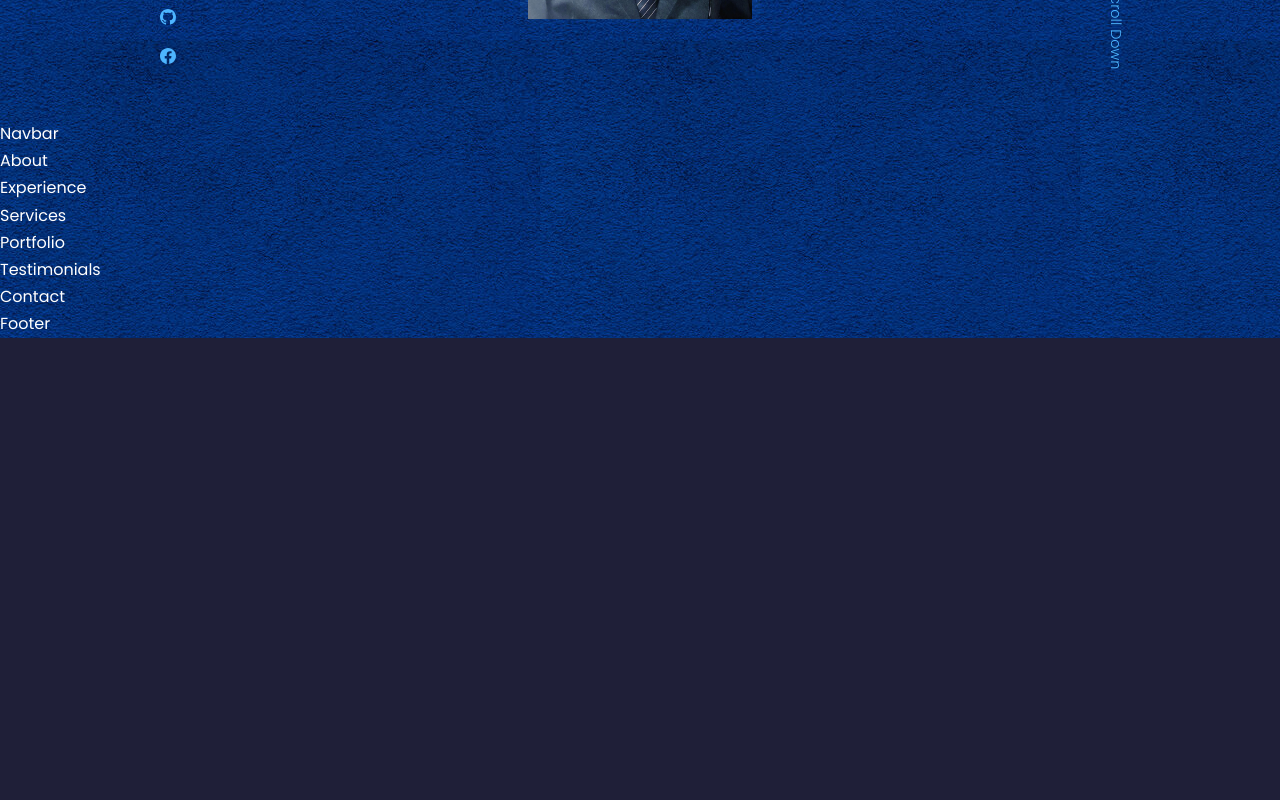
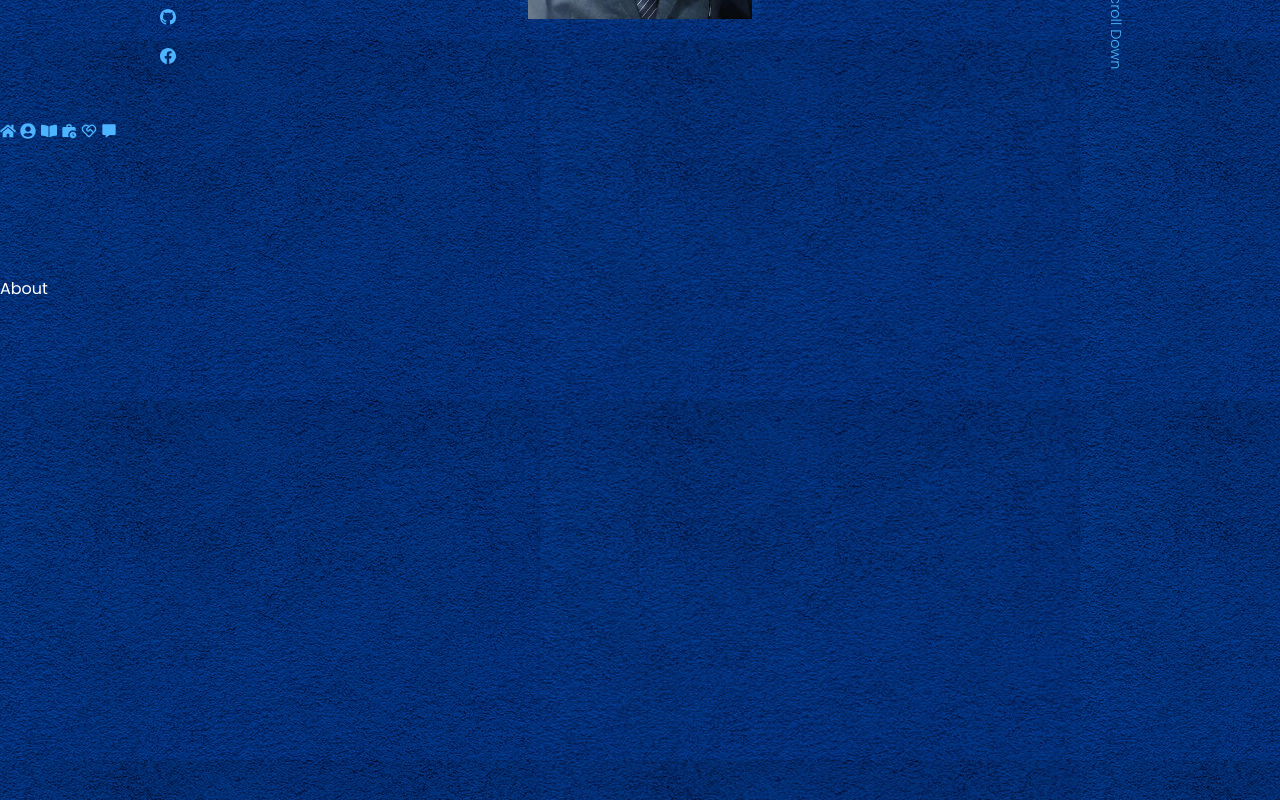
Before and after one commit to Codersoumya26/soumyadiptaPanja, a React (Create React App) app: page / in a window 1280 px wide. Shown: the part 680-1480 px from the top of the page. Before the commit the page ends 1018 px from the top, so only its background shows below. Built offline with nearby package versions, Linux system fonts and the light colour scheme.

Commit message:
Add navbar componenet

```diff
--- a/src/components/about/About.jsx
+++ b/src/components/about/About.jsx
@@ -3,7 +3,7 @@ import "./about.css"
 
 const About = () => {
   return (
-    <div>About</div>
+    <section id='about'>About</section>
   )
 }
 
--- a/src/components/contact/Contact.jsx
+++ b/src/components/contact/Contact.jsx
@@ -3,7 +3,7 @@ import "./contact.css"
 
 const Contact = () => {
   return (
-    <div>Contact</div>
+    <section id='contact'>Contact</section>
   )
 }
 
--- a/src/components/navbar/Navbar.jsx
+++ b/src/components/navbar/Navbar.jsx
@@ -1,9 +1,20 @@
 import React from 'react'
 import "./navbar.css"
+import {FaHome, FaUserCircle, FaBookOpen} from "react-icons/fa"
+import {BiSolidMessage} from "react-icons/bi"
+import {MdWorkHistory} from "react-icons/md"
+import {RiServiceLine} from "react-icons/ri"
 
 const Navbar = () => {
   return (
-    <div>Navbar</div>
+    <nav>
+      <a href="#"> <FaHome /> </a>
+      <a href="#about"> <FaUserCircle /> </a>
+      <a href="#academic"> <FaBookOpen /> </a>
+      <a href="#experience"> <MdWorkHistory /> </a>
+      <a href="#services"> <RiServiceLine /> </a>
+      <a href="#contact"> <BiSolidMessage /> </a>
+    </nav>
   )
 }
 
--- a/src/index.css
+++ b/src/index.css
@@ -63,6 +63,7 @@ h1 {
 
 section {
     margin-top: 8rem;
+    height: 100vh;
 }
 
 section > h2,
```
